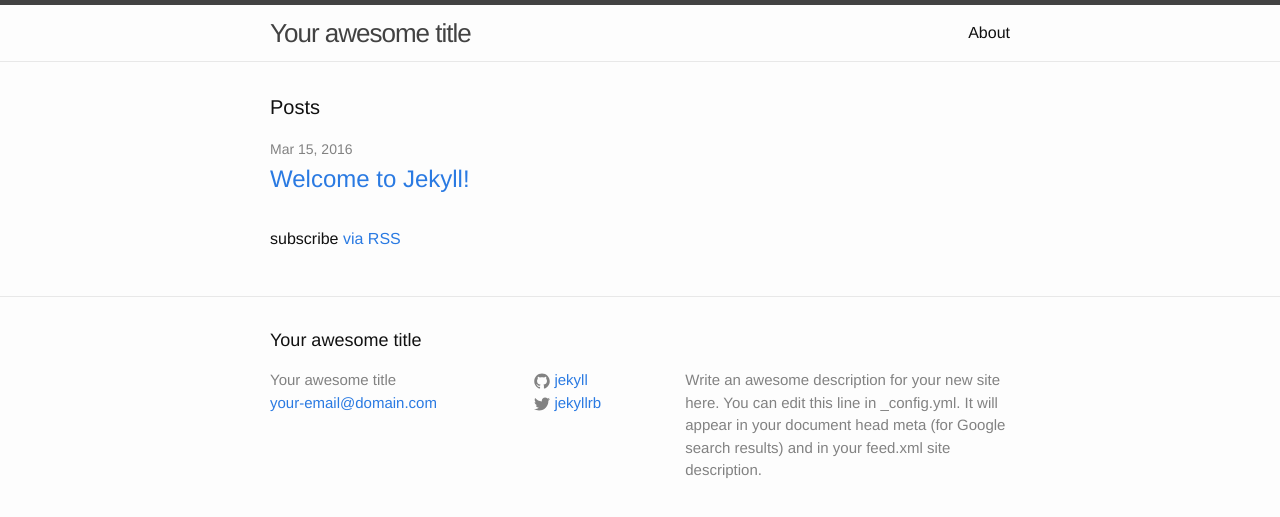
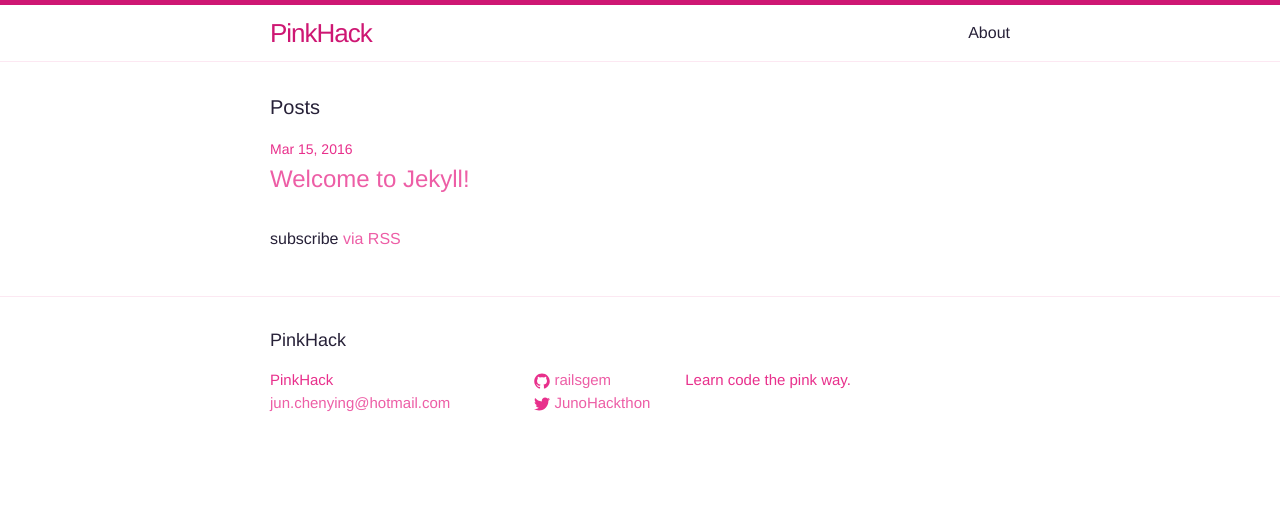
Before and after one commit to railsgem/railsgem.github.io, a Jekyll site: the page built from index.html, in a window 1280 px wide. Shown: the top 517 px of the page. Built offline with Jekyll 4.4.1, drawn with Linux system fonts in a browser that asks for light colours.

Commit message:
change UI to pink

```diff
--- a/_config.yml
+++ b/_config.yml
@@ -6,16 +6,14 @@
 # 'jekyll serve'. If you change this file, please restart the server process.
 
 # Site settings
-title: Your awesome title
-email: your-email@domain.com
+title: PinkHack
+email: jun.chenying@hotmail.com
 description: > # this means to ignore newlines until "baseurl:"
-  Write an awesome description for your new site here. You can edit this
-  line in _config.yml. It will appear in your document head meta (for
-  Google search results) and in your feed.xml site description.
+  Learn code the pink way.
 baseurl: "" # the subpath of your site, e.g. /blog
 url: "http://yourdomain.com" # the base hostname & protocol for your site
-twitter_username: jekyllrb
-github_username:  jekyll
+twitter_username: JunoHackthon
+github_username:  railsgem
 
 # Build settings
 markdown: kramdown
--- a/css/main.scss
+++ b/css/main.scss
@@ -14,13 +14,13 @@ $base-line-height: 1.5;
 
 $spacing-unit:     30px;
 
-$text-color:       #111;
-$background-color: #fdfdfd;
-$brand-color:      #2a7ae2;
+$text-color:       #272138;
+$background-color: #FFFFFF;
+$brand-color:      lighten(#e8308c, 10%);
 
-$grey-color:       #828282;
+$grey-color:       #e8308c;
 $grey-color-light: lighten($grey-color, 40%);
-$grey-color-dark:  darken($grey-color, 25%);
+$grey-color-dark:  darken($grey-color, 10%);
 
 // Width of the content area
 $content-width:    800px;
```
Also changed, not shown: 5 other files.
